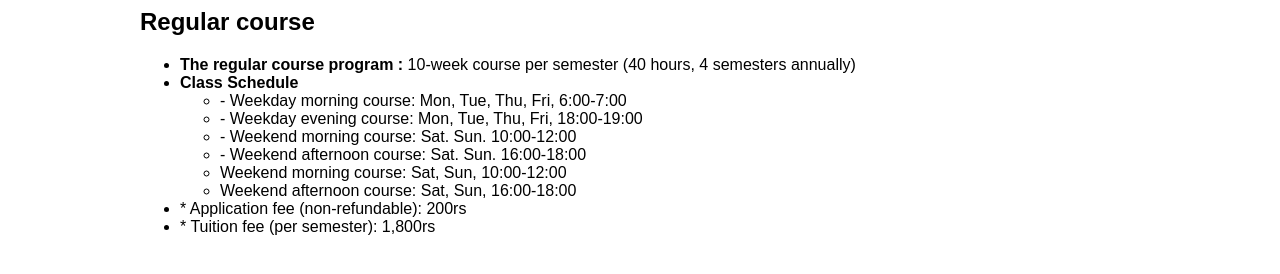
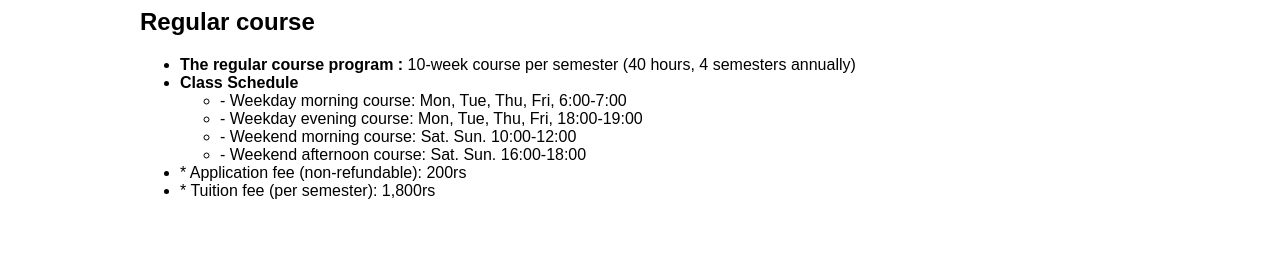
Before and after one commit to seoulmate1984/seoulmate, a plain HTML site: page course.html in a window 1280 px wide. Shown: the part 522-796 px from the top of the page. Drawn offline with Linux system fonts and the light colour scheme.

Commit message:
Update course.html

```diff
--- a/course.html
+++ b/course.html
@@ -245,8 +245,6 @@
                     <li>- Weekday evening course: Mon, Tue, Thu, Fri, 18:00-19:00</li>
                     <li>- Weekend morning course: Sat. Sun. 10:00-12:00</li>
                     <li>- Weekend afternoon course: Sat. Sun. 16:00-18:00</li>
-                    <li>Weekend morning course: Sat, Sun, 10:00-12:00</li>
-                    <li>Weekend afternoon course: Sat, Sun, 16:00-18:00</li>
                 </ul>
             </li>
             <li>* Application fee (non-refundable): 200rs</li>
```
